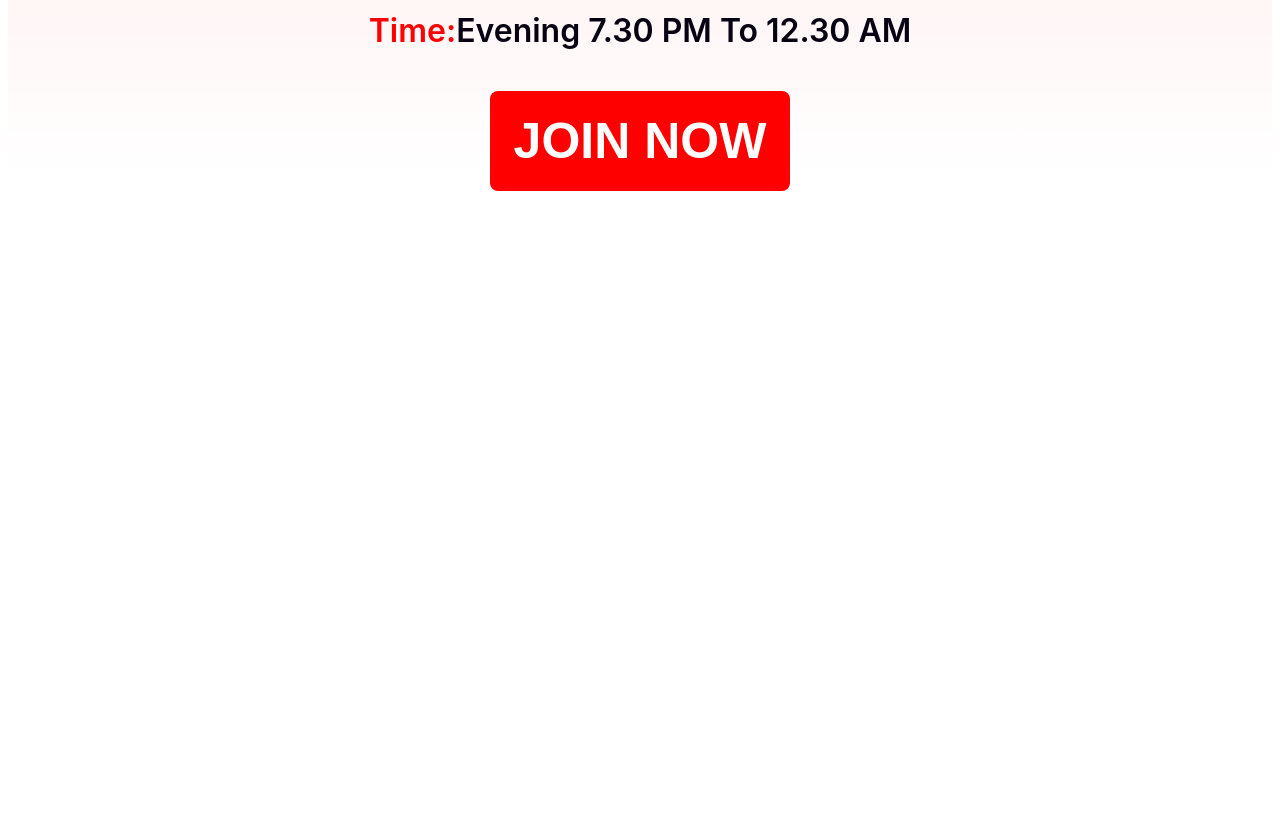
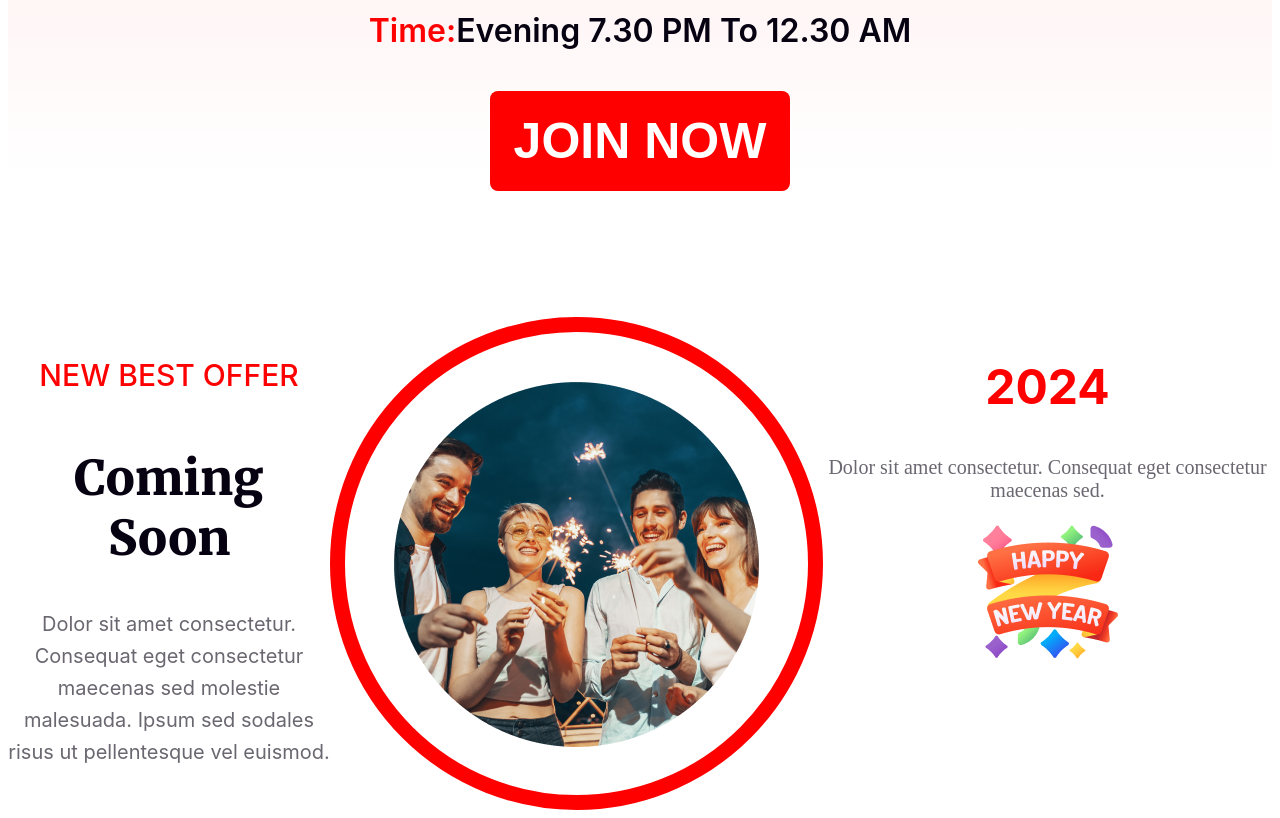
Before and after one commit to codewithmeW/B9A1, a plain HTML site: page index.html in a window 1280 px wide. Shown: the part 2695-3513 px from the top of the page. Before the commit the page ends 2986 px from the top, so only its background shows below. Drawn offline with Linux system fonts and the light colour scheme.

Commit message:
section-4 done

```diff
--- a/index.html
+++ b/index.html
@@ -58,6 +58,22 @@
             <button class="btn"><a href="#">Join Now</a></button>
         </div>
       </section>
+      <section id="poster" class="banner-area">
+        <div class="poser-greating">
+            <div class="frist-area">
+                <h2 class="best-offer">NEW BEST OFFER</h2>
+                <h1 class="coming-soon">Coming Soon</h1>
+                <p class="pragraph-1">Dolor sit amet consectetur. Consequat eget consectetur maecenas sed molestie malesuada. Ipsum sed sodales risus ut pellentesque vel euismod. </p>
+            </div>
+            <div class="second-area-img"><img src="images/celebrete.png" alt="cover image"></div>
+            <div class="third-area-section">
+                <h1 class="2024">2024</h1>
+                <p>Dolor sit amet consectetur. Consequat eget consectetur maecenas sed.</p>
+                <img src="images/nnew-year.png" alt="logo">
+            </div>
+        </div>
+
+      </section>
     </main>
     <footer></footer>
   </body>
--- a/styles/style.css
+++ b/styles/style.css
@@ -116,6 +116,8 @@
   height: 464.662px;
   padding: 0.008px 0px 0px 0px;
 }
+/* section-3  */
+/* information & join  */
 #location {
   background: linear-gradient(
     180deg,
@@ -154,10 +156,76 @@
   line-height: normal;
   text-transform: uppercase;
 }
-.btn{
+.btn {
   border-radius: 8px;
   background: #f00;
   border: none;
   height: 100px;
   width: 300px;
 }
+/* section-4  */
+/* celibration  */
+#poster {
+  margin-top: 120px;
+  padding-top: 20px;
+}
+.poser-greating {
+  display: flex;
+  text-align: center;
+  justify-content: space-between;
+}
+.frist-area {
+  width: 400px;
+}
+.frist-area h2 {
+  color: #f00;
+  text-align: center;
+  font-family: Inter;
+  font-size: 30px;
+  font-style: normal;
+  font-weight: 500;
+  line-height: normal;
+  padding: 15px;
+}
+.frist-area h1 {
+  color: #070211;
+
+  font-family: Merriweather;
+  font-size: 48px;
+  font-style: normal;
+  font-weight: 900;
+  line-height: normal;
+  text-transform: capitalize;
+}
+.frist-area p {
+  color: rgba(7, 2, 17, 0.6);
+  font-family: Inter;
+  font-size: 20px;
+  font-style: normal;
+  font-weight: 400;
+  line-height: 32px;
+}
+.second-area-img {
+  width: 463px;
+  height: 463px;
+  flex-shrink: 0;
+  border-radius: 463px;
+  border: 15px solid #f00;
+}
+.second-area-img img {
+  padding-top: 50px;
+}
+.third-area-section h1 {
+  color: #f00;
+
+  font-family: Inter;
+  font-size: 48px;
+  font-style: normal;
+  font-weight: 700;
+  line-height: normal;
+}
+.third-area-section p {
+  color: rgba(7, 2, 17, 0.60);
+  font-size: 20px;
+  font-weight: 350;
+}
```
